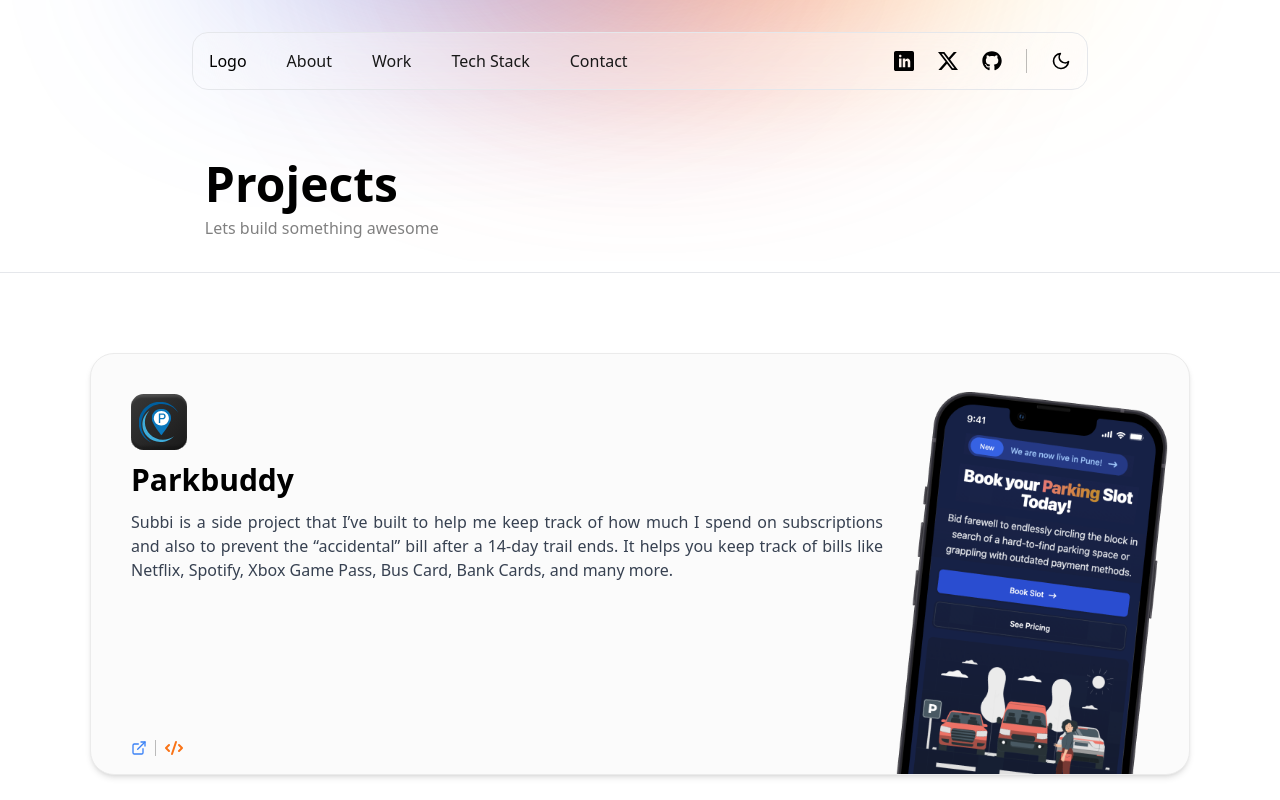
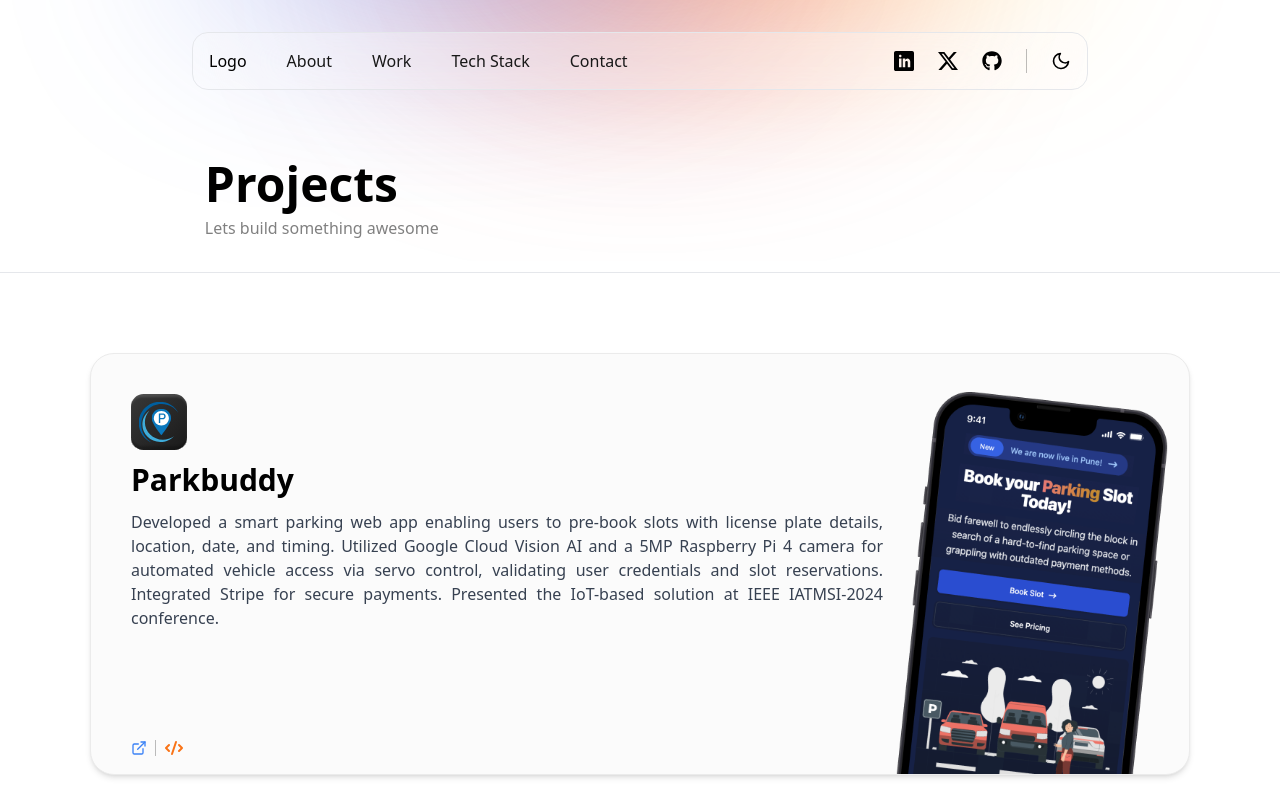
Before and after one commit to swayamterode/portfolio, a Next.js app: page /work in a window 1280 px wide. Shown: the top 800 px of the page. Built offline with nearby package versions, Linux system fonts and the light colour scheme.

Commit message:
chore: updated project info

```diff
--- a/constants/project.ts
+++ b/constants/project.ts
@@ -3,7 +3,7 @@ export const projects = [
   {
     title: "Parkbuddy",
     description:
-      "Subbi is a side project that I’ve built to help me keep track of how much I spend on subscriptions and also to prevent the “accidental” bill after a 14-day trail ends. It helps you keep track of bills like Netflix, Spotify, Xbox Game Pass, Bus Card, Bank Cards, and many more.",
+      "Developed a smart parking web app enabling users to pre-book slots with license plate details, location, date, and timing. Utilized Google Cloud Vision AI and a 5MP Raspberry Pi 4 camera for automated vehicle access via servo control, validating user credentials and slot reservations. Integrated Stripe for secure payments. Presented the IoT-based solution at IEEE IATMSI-2024 conference.",
     logo: "/parkbuddy.svg",
     link: "https://parkbuddy.vercel.app/",
     github: "https://github.com/swayamterode/Parkbuddy",
```
